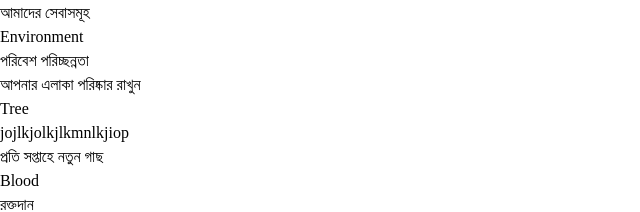
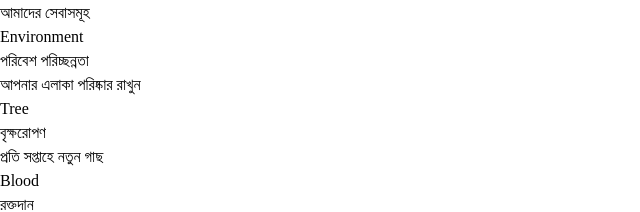
Before and after one commit to tufayel2007/Social-Development-Events-Platform, a React (Vite) app: page / in a window 1280 px wide. Shown: the part 2228-2440 px from the top of the page, without its empty margins (0-640 px from the left). Built offline with nearby package versions, Linux system fonts and the light colour scheme; no server answers.

Commit message:
update samthingh function and samthingh design add

```diff
--- a/src/pages/Home/Home.jsx
+++ b/src/pages/Home/Home.jsx
@@ -57,7 +57,7 @@ const Home = () => {
     },
     {
       icon: "Tree",
-      title: "jojlkjolkjlkmnlkjiop",
+      title: "বৃক্ষরোপণ",
       desc: "প্রতি সপ্তাহে নতুন গাছ",
       color: "lime",
     },
```
